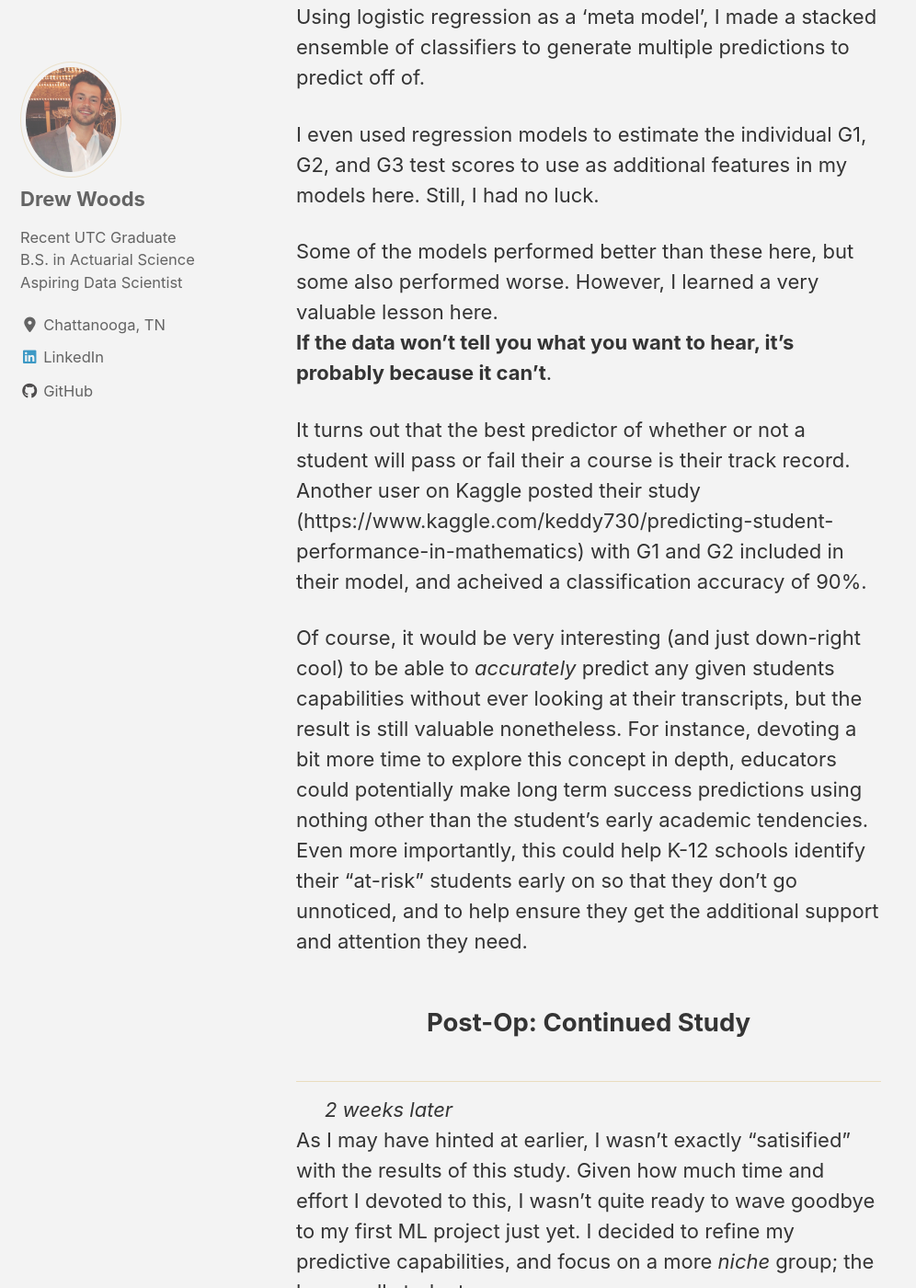
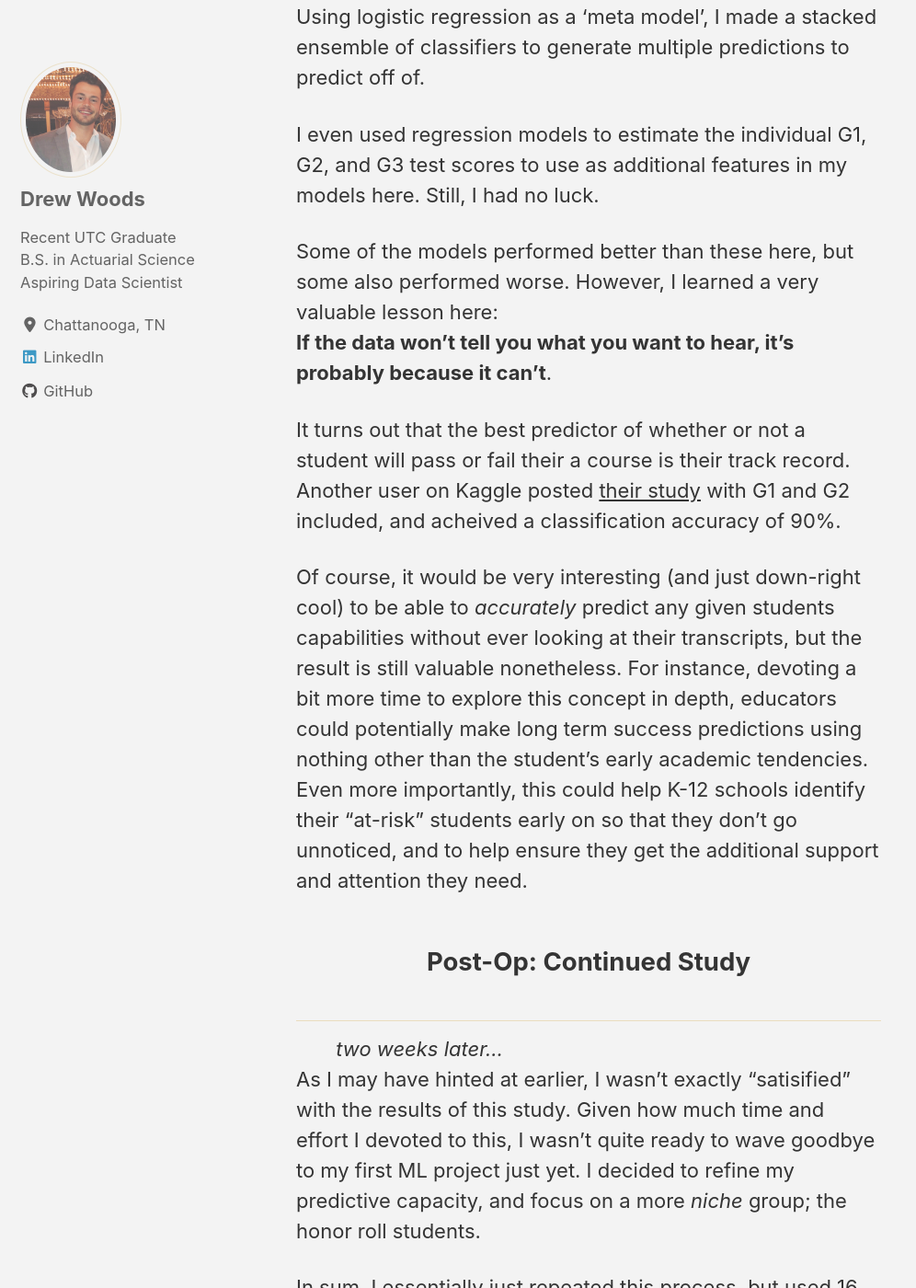
Before and after one commit to backdoordata/backdoordata.github.io, a Jekyll site: the page built from _posts/2020-03-22-Math_Students_ML.md, in a window 1280 px wide and 1400 px high, scrolled down 35816 px. Shown: the whole window at 92% size, without its empty margins (0-996 px from the left). Built offline with Jekyll 4.4.1, drawn with Linux system fonts in a browser that asks for light colours; cached includes are drawn as plain includes; nearby versions of some CDN libraries; some of the changed text lies outside the part shown.

Commit message:
ML Proj1

```diff
--- a/_posts/2020-03-22-Math_Students_ML.md
+++ b/_posts/2020-03-22-Math_Students_ML.md
@@ -831,17 +831,17 @@ Using logistic regression as a 'meta model', I made a stacked ensemble of classi
 
 I even used regression models to estimate the individual G1, G2, and G3 test scores to use as additional features in my models here. Still, I had no luck.
 
-Some of the models performed better than these here, but some also performed worse. However, I learned a very valuable lesson here.
+Some of the models performed better than these here, but some also performed worse. However, I learned a very valuable lesson here:
 **If the data won't tell you what you want to hear, it's probably because it can't**.
 
 
-It turns out that the best predictor of whether or not a student will pass or fail their a course is their track record. Another user on Kaggle posted their study (https://www.kaggle.com/keddy730/predicting-student-performance-in-mathematics) with G1 and G2 included in their model, and acheived a classification accuracy of 90%.
+It turns out that the best predictor of whether or not a student will pass or fail their a course is their track record. Another user on Kaggle posted [their study](https://www.kaggle.com/keddy730/predicting-student-performance-in-mathematics) with G1 and G2 included, and acheived a classification accuracy of 90%.
 
 Of course, it would be very interesting (and just down-right cool) to be able to *accurately* predict any given students capabilities without ever looking at their transcripts, but the result is still valuable nonetheless. For instance, devoting a bit more time to explore this concept in depth, educators could potentially make long term success predictions using nothing other than the student's early academic tendencies. Even more importantly, this could help K-12 schools identify their "at-risk" students early on so that they don't go unnoticed, and to help ensure they get the additional support and attention they need.
 
 ## <center>Post-Op: Continued Study</center>
-&nbsp;&nbsp;&nbsp;&nbsp; *2 weeks later*
-As I may have hinted at earlier, I wasn't exactly "satisified" with the results of this study. Given how much time and effort I devoted to this, I wasn't quite ready to wave goodbye to my first ML project just yet. I decided to refine my predictive capabilities, and focus on a more *niche* group; the honor roll students.
+&nbsp;&nbsp;&nbsp;&nbsp;&nbsp;&nbsp; *two weeks later...*
+As I may have hinted at earlier, I wasn't exactly "satisified" with the results of this study. Given how much time and effort I devoted to this, I wasn't quite ready to wave goodbye to my first ML project just yet. I decided to refine my predictive capacity, and focus on a more *niche* group; the honor roll students.
 
 In sum, I essentially just repeated this process, but used 16 as the threshold for 'G3' rather than 12. My top performing model was a random forest, which achieved a classification accuracy of 91.6%! It turns out that the honor roll students have a lot in common!
 
```
Also changed, not shown: other parts of _posts/2020-03-22-Math_Students_ML.md (+6 -7 lines), _posts/2020-02-11-TN-HPI-Analysis.md (+1 -1 lines).
